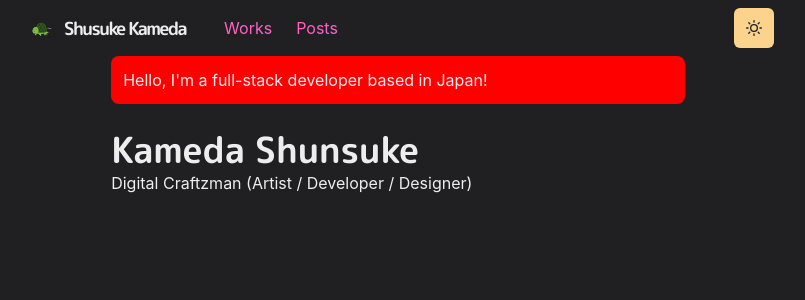
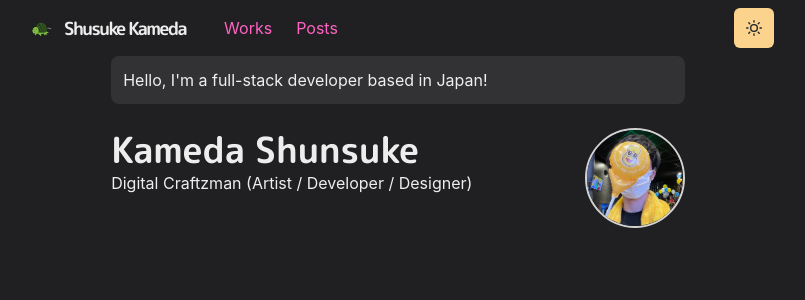
Before and after one commit to hi-lee-mon/Next-Chakra-Emotinon-styled-website, a Next.js app: page / in a window 1280 px wide. Shown: the top 300 px of the page, without its empty margins (242-1047 px from the left). Built offline with nearby package versions, Linux system fonts and the light colour scheme.

Commit message:
ホームページのアバター作成

```diff
--- a/src/pages/index.tsx
+++ b/src/pages/index.tsx
@@ -1,4 +1,4 @@
-import { Box, Container, Heading } from '@chakra-ui/react';
+import { Box, Container, Flex, Heading, Image, useColorModeValue } from '@chakra-ui/react';
 import type { NextPage } from 'next';
 import Head from 'next/head';
 
@@ -11,7 +11,7 @@ const Home: NextPage = () => {
         <link rel='icon' href='/favicon.ico' />
       </Head>
       <Container>
-        <Box borderRadius='lg' bg='red' p='3' mb='6' alignItems='center'>
+        <Box borderRadius='lg' bg={useColorModeValue('whiteAlpha.500', 'whiteAlpha.200')} p='3' mb='6' alignItems='center'>
           Hello, I&apos;m a full-stack developer based in Japan!
         </Box>
         <Box display={{ md: 'flex' }}>
@@ -21,6 +21,18 @@ const Home: NextPage = () => {
             </Heading>
             <p>Digital Craftzman (Artist / Developer / Designer)</p>
           </Box>
+          <Flex flexShrink={0} mt={{ base: 4, md: 0 }} ml={{ md: 6 }} justifyContent={'center'}>
+            <Image
+              borderColor='whiteAlpha.800'
+              borderWidth={2}
+              borderStyle='solid'
+              maxWidth='100px'
+              display='inline-block'
+              borderRadius='full'
+              src='image/IMG_4331.JPG'
+              alt='Profile Image'
+            />
+          </Flex>
         </Box>
       </Container>
     </div>
```
Also changed, not shown: public/image/IMG_4331.jpg (added).
